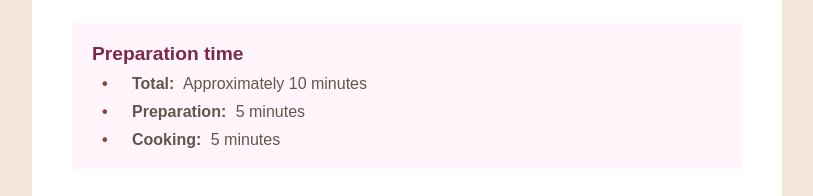
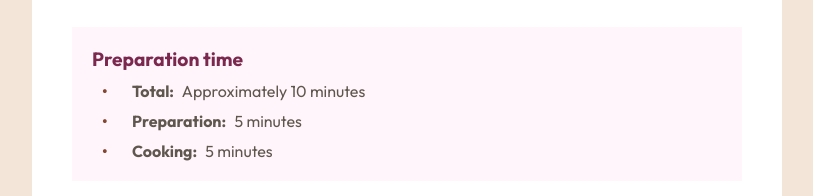
Before and after one commit to carderBeeBeeBee/Frontend-Mentor-2-Recipe-Page, a plain HTML site: page index.html in a window 1280 px wide. Shown: the part 547-743 px from the top of the page, without its empty margins (233-1046 px from the left). Drawn offline with Linux system fonts and the light colour scheme; the site is published under a folder, as on GitHub Pages, so addresses that start at the root find nothing.

Commit message:
Update style.css

```diff
--- a/style.css
+++ b/style.css
@@ -1,7 +1,7 @@
 /*Outfit*/
 @font-face {
     font-family: "Outfit";
-    src: url("/assets/fonts/outfit/Outfit-VariableFont_wght.ttf");
+    src: url("./assets/fonts/outfit/Outfit-VariableFont_wght.ttf");
     font-style: normal;
     font-weight: 400 600 700;
 }
@@ -9,7 +9,7 @@
 /*Young Serif*/
 @font-face {
     font-family: "Young Serif";
-    src: url("/assets/fonts/young-serif/YoungSerif-Regular.ttf");
+    src: url("./assets/fonts/young-serif/YoungSerif-Regular.ttf");
 }
 
 * {
```
